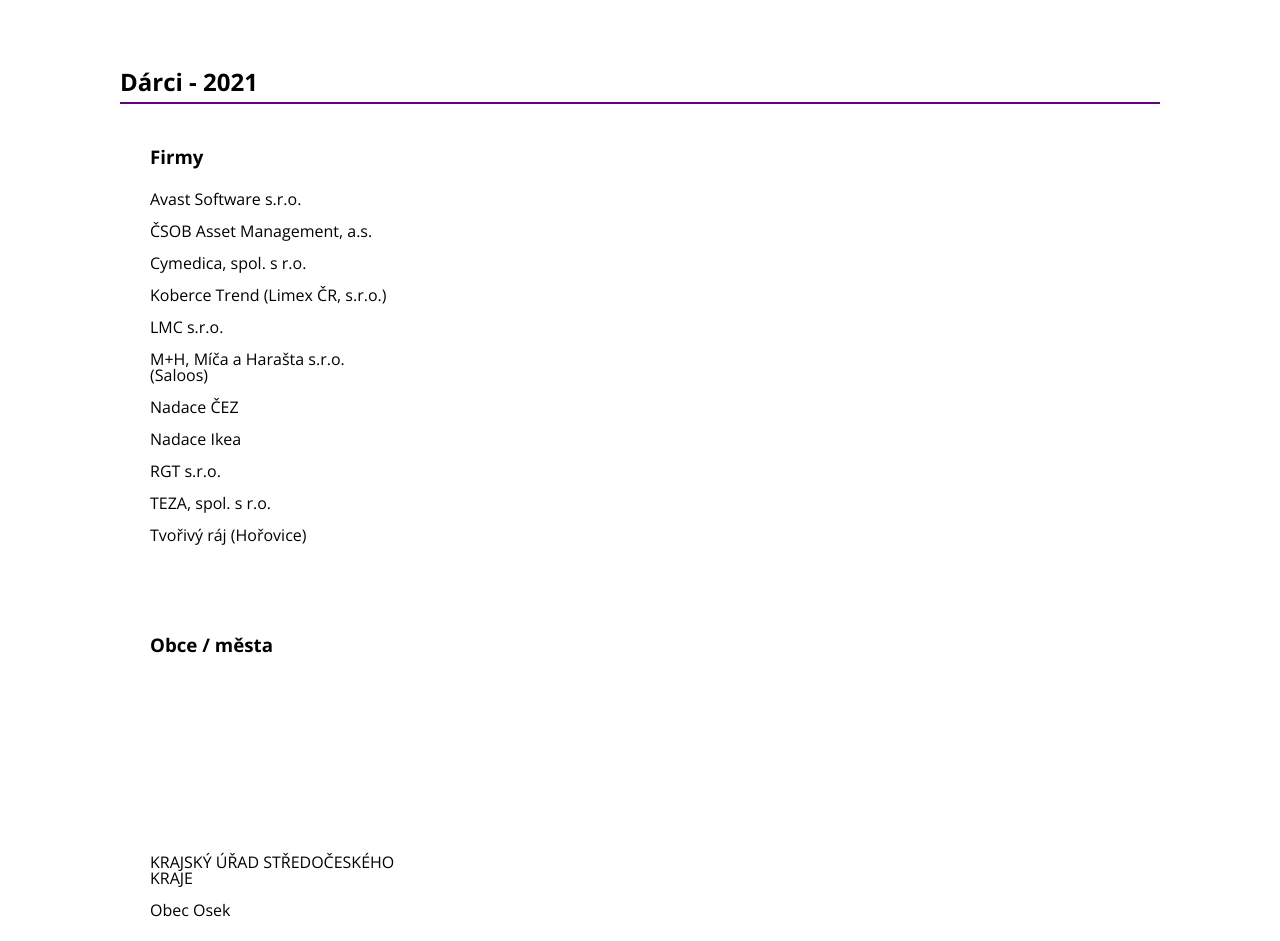
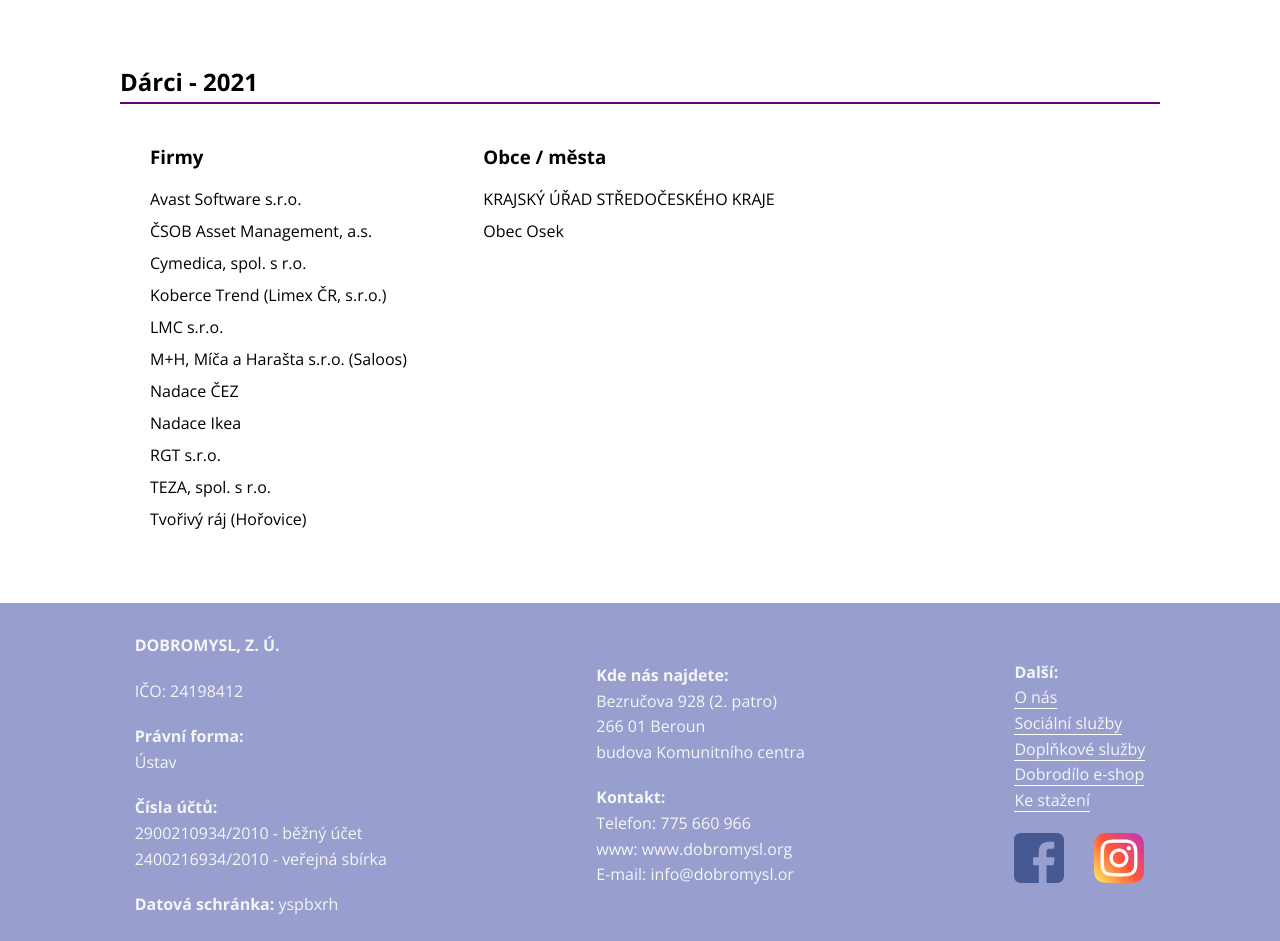
Before and after one commit to Kaczna/Projekt_Dobromysl, an Eleventy site: page partneri.html in a window 1280 px wide. Shown: the part 960-1901 px from the top of the page. Built offline with nearby package versions, Linux system fonts and the light colour scheme; Eleventy itself is replaced by a stand-in of ours; files that its build step writes are made by us from their sources.

Commit message:
Upraveni partneři

```diff
--- a/scss/_partners.scss
+++ b/scss/_partners.scss
@@ -24,8 +24,7 @@
 
 .block--grid {
   display: grid;
-  // grid-template-columns: repeat(auto-fill, minmax(250px, 1fr));
-  // grid-template-rows: 1fr 1fr;
+  grid-template-columns: repeat(auto-fill, minmax(250px, 1fr));
   gap: 20px;
   text-align: left;
 }
@@ -38,6 +37,5 @@
 
 .partners__name {
   line-height: 1;
-  display: grid;
-  grid-template-columns: repeat(4, 1fr);
+
 }
```
Also changed, not shown: partneri.html (+4 -0 lines), css/style.css, 1 other file.
